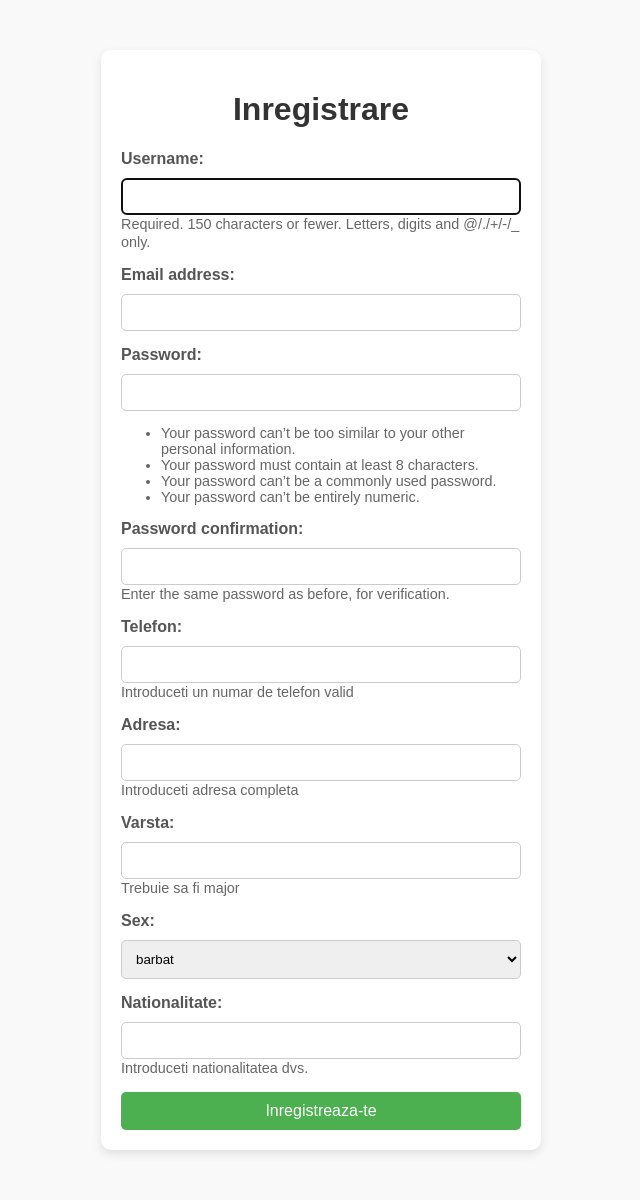
After one commit to davide-perli/Pufic-Shop, a Django app: page /register in a window 1280 px wide. The commit adds this page. Shown: the whole page, without its empty margins (319-959 px from the left). Run offline with Django 5.2, Linux system fonts and the light colour scheme.

Commit message:
login/register/logout

```diff
--- a/gelaterie/forms.py
+++ b/gelaterie/forms.py
@@ -1,8 +1,10 @@
 from django import forms
 from datetime import date
 import re
-from .models import Comanda, Informatii
+from .models import Comanda
 from django.contrib.auth.forms import AuthenticationForm
+from django.contrib.auth.forms import UserCreationForm
+from .models import CustomUser
 
 class PrajituriFilterForm(forms.Form):
     nume = forms.CharField(required = False, label = 'Nume prăjitură')
@@ -166,6 +168,72 @@ class ComandaForm(forms.ModelForm):
 
         return cleaned_data
 
+
+
+class CustomUserCreationForm(UserCreationForm):
+    telefon = forms.CharField(
+        max_length=15,
+        required=False,
+        label="Telefon",
+        help_text="Introduceti un numar de telefon valid",
+    )
+    adresa = forms.CharField(
+        max_length=150,
+        required=False,
+        label="Adresa",
+        help_text="Introduceti adresa completa",
+    )
+    age = forms.IntegerField(
+        required=True,
+        label="Varsta",
+        help_text="Trebuie sa fi  major",
+    )
+    sex = forms.ChoiceField(
+        choices=CustomUser.optiuni_sex,
+        required=True,
+        label="Sex",
+    )
+    nationalitate = forms.CharField(
+        max_length=50,
+        required=True,
+        label="Nationalitate",
+        help_text="Introduceti nationalitatea dvs.",
+    )
+
+    class Meta:
+        model = CustomUser
+        fields = [
+            "username",
+            "email",
+            "password1",
+            "password2",
+            "telefon",
+            "adresa",
+            "age",
+            "sex",
+            "nationalitate",
+        ]
+
+    def clean_telefon(self):
+        telefon = self.cleaned_data.get("telefon")
+        if telefon and not telefon.isdigit():
+            raise forms.ValidationError("Numarul de telefon trebuie sa contina doar cifre!")
+        return telefon
+
+    def clean_age(self):
+        age = self.cleaned_data.get("age")
+        if age < 18:
+            raise forms.ValidationError("Trebuie sa fi major!")
+        return age
+
+    def clean_nationalitate(self):
+        nationalitate = self.cleaned_data.get("nationalitate")
+        if not nationalitate.isalpha():
+            raise forms.ValidationError("Nationalitatea trebuie sa contina doar litere!")
+        return nationalitate
+
+
+
 class CustomAuthenticationForm(AuthenticationForm):
     ramane_logat = forms.BooleanField(
         required=False,
--- /dev/null
+++ b/gelaterie/static/register.css
@@ -0,0 +1,62 @@
+body {
+    font-family: Arial, sans-serif;
+    background-color: #f9f9f9;
+    margin: 0;
+    padding: 0;
+}
+
+.register-container {
+    max-width: 400px;
+    margin: 50px auto;
+    background: #fff;
+    padding: 20px;
+    border-radius: 10px;
+    box-shadow: 0 4px 10px rgba(0, 0, 0, 0.1);
+}
+
+h1 {
+    text-align: center;
+    color: #333;
+}
+
+.form-group {
+    margin-bottom: 15px;
+}
+
+label {
+    font-weight: bold;
+    display: block;
+    margin-bottom: 5px;
+    color: #555;
+}
+
+input, select {
+    width: 100%;
+    padding: 10px;
+    margin-top: 5px;
+    border: 1px solid #ccc;
+    border-radius: 5px;
+    box-sizing: border-box;
+}
+
+.help-text {
+    font-size: 0.9em;
+    color: #666;
+}
+
+.btn {
+    display: block;
+    width: 100%;
+    padding: 10px;
+    background-color: #4caf50;
+    color: white;
+    border: none;
+    border-radius: 5px;
+    font-size: 16px;
+    cursor: pointer;
+    text-align: center;
+}
+
+.btn:hover {
+    background-color: #45a049;
+}
--- a/gelaterie/templates/adauga_comanda.html
+++ b/gelaterie/templates/adauga_comanda.html
@@ -10,6 +10,7 @@
 <body>
     <header>
         <h1>Adauga o Comanda</h1>
+        <a href="{% url 'logout_view' %}" class="logout-btn">Delogare</a>
     </header>
     <main>
         <form method="post">
--- /dev/null
+++ b/gelaterie/templates/register.html
@@ -0,0 +1,28 @@
+{% load static %}
+<!DOCTYPE html>
+<html lang="en">
+<head>
+    <meta charset="UTF-8">
+    <meta name="viewport" content="width=device-width, initial-scale=1.0">
+    <title>Înregistrare Utilizator</title>
+    <link rel="stylesheet" href="{% static 'register.css' %}">
+</head>
+<body>
+    <div class="register-container">
+        <h1>Inregistrare</h1>
+        <form method="post">
+            {% csrf_token %}
+            {{ form.non_field_errors }}
+            {% for field in form %}
+                <div class="form-group">
+                    {{ field.label_tag }}
+                    {{ field }}
+                    <small class="help-text">{{ field.help_text }}</small>
+                    {{ field.errors }}
+                </div>
+            {% endfor %}
+            <button type="submit" class="btn">Inregistreaza-te</button>
+        </form>
+    </div>
+</body>
+</html>
--- a/gelaterie/urls.py
+++ b/gelaterie/urls.py
@@ -2,23 +2,25 @@ from django.urls import path
 from . import views
 
 urlpatterns = [
-    path('', views.display_items, name='display_items'),
-    path("home", views.home, name="home"),
-    path("adresa", views.adresa, name="adresa"),
-    path("alergeni", views.afiseaza_alergeni, name="afiseaza_alergeni"),
-    path("bauturi", views.bauturi, name="bauturi"),
-    path("inghetata", views.inghetata, name="inghetata"),
-    path("biscuiti", views.biscuiti, name="biscuiti"),
-    path("prajituri", views.prajituri, name="prajituri"),
-    path("torturi-inghetata", views.torturi_inghetata, name="torturi_inghetata"),
-    path("meniu", views.meniu, name="meniu"),
-    path("comenzi", views.comenzi, name="comenzi"),
-    path("sponsori", views.sponsori, name="sponsori"),
-    path("magazine", views.magazine, name="magazine"),
-    path("informatii", views.informatii, name="informatii"),
-    path('produse', views.display_products, name='display_products'),
+    path('', views.display_items, name = 'display_items'),
+    path("home", views.home, name = "home"),
+    path("adresa", views.adresa, name = "adresa"),
+    path("alergeni", views.afiseaza_alergeni, name = "afiseaza_alergeni"),
+    path("bauturi", views.bauturi, name = "bauturi"),
+    path("inghetata", views.inghetata, name = "inghetata"),
+    path("biscuiti", views.biscuiti, name = "biscuiti"),
+    path("prajituri", views.prajituri, name = "prajituri"),
+    path("torturi-inghetata", views.torturi_inghetata, name = "torturi_inghetata"),
+    path("meniu", views.meniu, name = "meniu"),
+    path("comenzi", views.comenzi, name = "comenzi"),
+    path("sponsori", views.sponsori, name = "sponsori"),
+    path("magazine", views.magazine, name = "magazine"),
+    path("informatii", views.informatii, name = "informatii"),
+    path('produse', views.display_products, name = "display_products"),
     path('contact', views.contact_view, name = "contact_view"),
-    path('mesaj_trimis', views.mesaj_trimis, name='mesaj_trimis'),
-    path('adaugare', views.adauga_comanda, name='adauga_comanda'),
-    path('login', views.custom_login_view, name="custom_login_view")
+    path('mesaj_trimis', views.mesaj_trimis, name = "mesaj_trimis"),
+    path('adaugare', views.adauga_comanda, name = "adauga_comanda"),
+    path('login', views.custom_login_view, name = "custom_login_view"),
+    path('register', views.register_view, name = "register_view"),
+    path('logout', views.logout_view, name = "logout_view")
 ]
--- a/gelaterie/views.py
+++ b/gelaterie/views.py
@@ -5,12 +5,16 @@ from django.shortcuts import render, redirect
 from .forms import PrajituriFilterForm
 from .forms import ContactForm
 import time, os, json
-from datetime import date, datetime
+from datetime import date
 from .forms import ComandaForm
 from .models import Informatii
 import decimal
 from django.contrib.auth import login
 from .forms import CustomAuthenticationForm
+from .forms import CustomUserCreationForm
+from django.contrib.auth import logout
+from django.contrib.auth import authenticate
+from django.contrib.auth.decorators import login_required
 
 def home(request):
     return HttpResponse("Salut")
@@ -245,7 +249,7 @@ def mesaj_trimis(request):
     return render(request, 'mesaj_trimis.html', {'message': 'Mesajul tău a fost trimis cu succes!'})
 
 
-
+@login_required(login_url='custom_login_view')  # Redirectioneaza la login daca nu e autentificat
 def adauga_comanda(request):
     if request.method == 'POST':
         form = ComandaForm(request.POST)
@@ -283,18 +287,43 @@ def adauga_comanda(request):
 
 
 
+def register_view(request):
+    if request.method == "POST":
+        form = CustomUserCreationForm(request.POST)
+        if form.is_valid():
+            form.save()
+            return redirect('custom_login_view')
+    else:
+        form = CustomUserCreationForm()
+    return render(request, "register.html", {"form": form})
+
+
+
+
 def custom_login_view(request):
     if request.method == 'POST':
         form = CustomAuthenticationForm(data=request.POST, request=request)
         if form.is_valid():
-            user = form.get_user()
+            username = form.cleaned_data.get('username')
+            user = authenticate(username=username, password=form.cleaned_data.get('password'))
+
+            if user is None:
+                return redirect('register')
+
             login(request, user)
             if not form.cleaned_data.get('ramane_logat'):
                 request.session.set_expiry(0)
             else:
-                request.session.set_expiry(2*7*24*60*60)  # 2 săptămâni în secunde
-            return redirect('home')
+                request.session.set_expiry(1 * 24 * 60 * 60)  # 1 zi
+
+            return redirect('adauga_comanda')
     else:
         form = CustomAuthenticationForm()
 
     return render(request, 'login.html', {'form': form})
+
+
+
+def logout_view(request):
+    logout(request)
+    return redirect('mesaj_trimis')
```
Also changed, not shown: gelaterie/admin.py (+25 -1 lines), gelaterie/static/login.css (+24 -0 lines), gelaterie/static/stil_adauga_comanda.css (+15 -0 lines), gelaterie/templates/login.html (+6 -1 lines).
